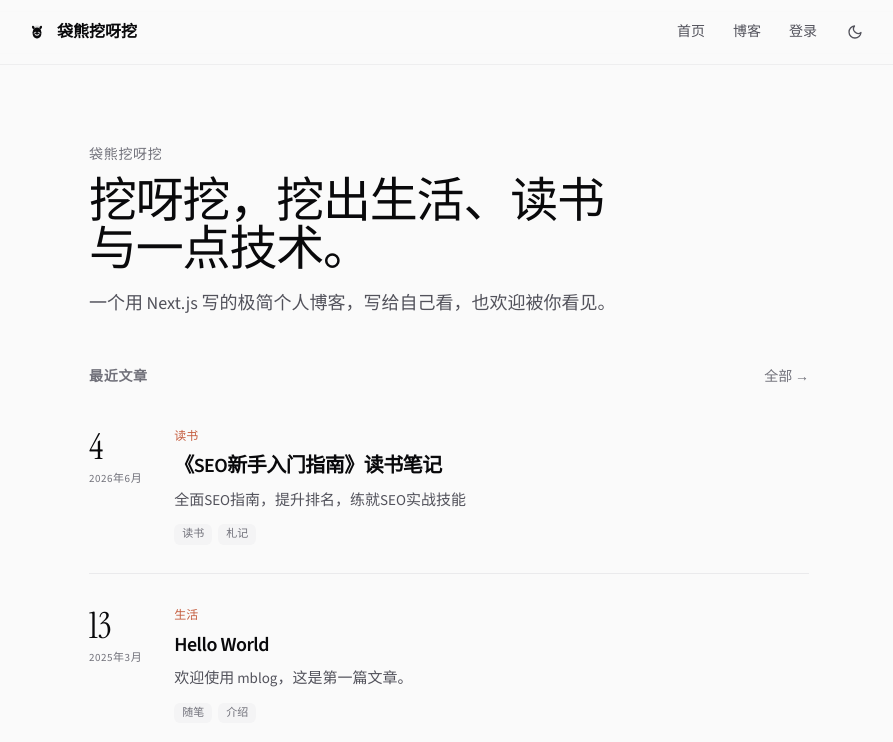
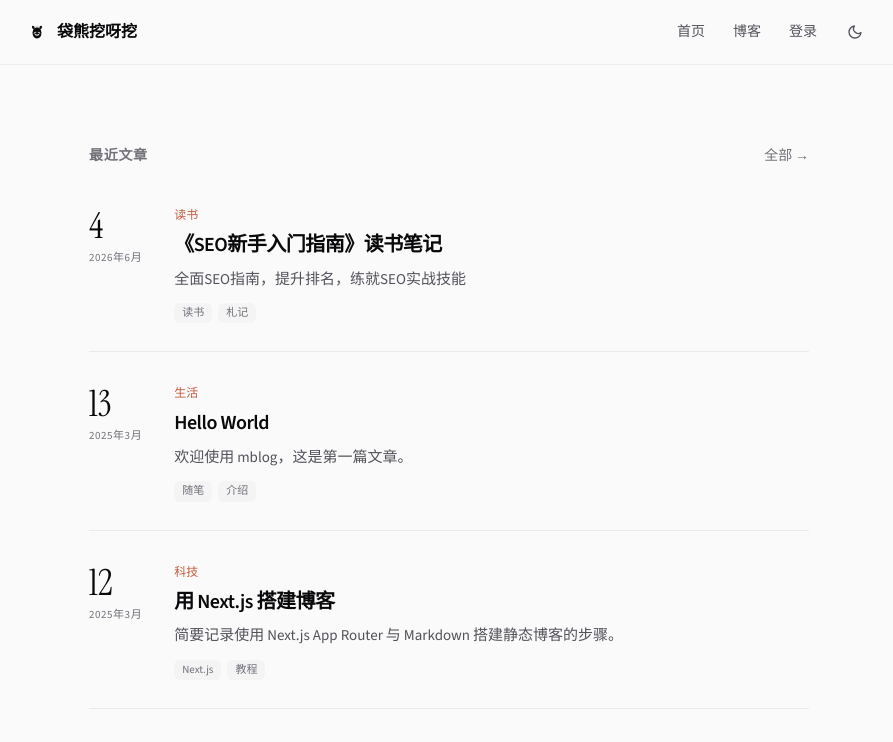
Before and after one commit to wombat307/mblog, a Next.js app: page / in a window 1280 px wide. Shown: the top 742 px of the page, without its empty margins (191-1084 px from the left). Built offline with nearby package versions, Linux system fonts and the light colour scheme.

Commit message:
delete something

```diff
--- a/app/page.tsx
+++ b/app/page.tsx
@@ -9,18 +9,6 @@ export default function HomePage() {
 
   return (
     <div className="mx-auto max-w-3xl px-4 py-16 sm:px-6 sm:py-20">
-      <section className="mb-12">
-        <p className="text-sm text-ink-500 dark:text-ink-500 mb-3 uppercase tracking-wider">
-          袋熊挖呀挖
-        </p>
-        <h1 className="font-display text-4xl sm:text-5xl text-ink-950 dark:text-ink-50 leading-tight">
-          挖呀挖，挖出生活、读书<br className="hidden sm:block" />与一点技术。
-        </h1>
-        <p className="mt-4 text-ink-600 dark:text-ink-400 text-lg leading-relaxed">
-          一个用 Next.js 写的极简个人博客，写给自己看，也欢迎被你看见。
-        </p>
-      </section>
-
       <section>
         <div className="flex items-baseline justify-between mb-2">
           <h2 className="text-sm font-semibold uppercase tracking-wider text-ink-500 dark:text-ink-500">
```
